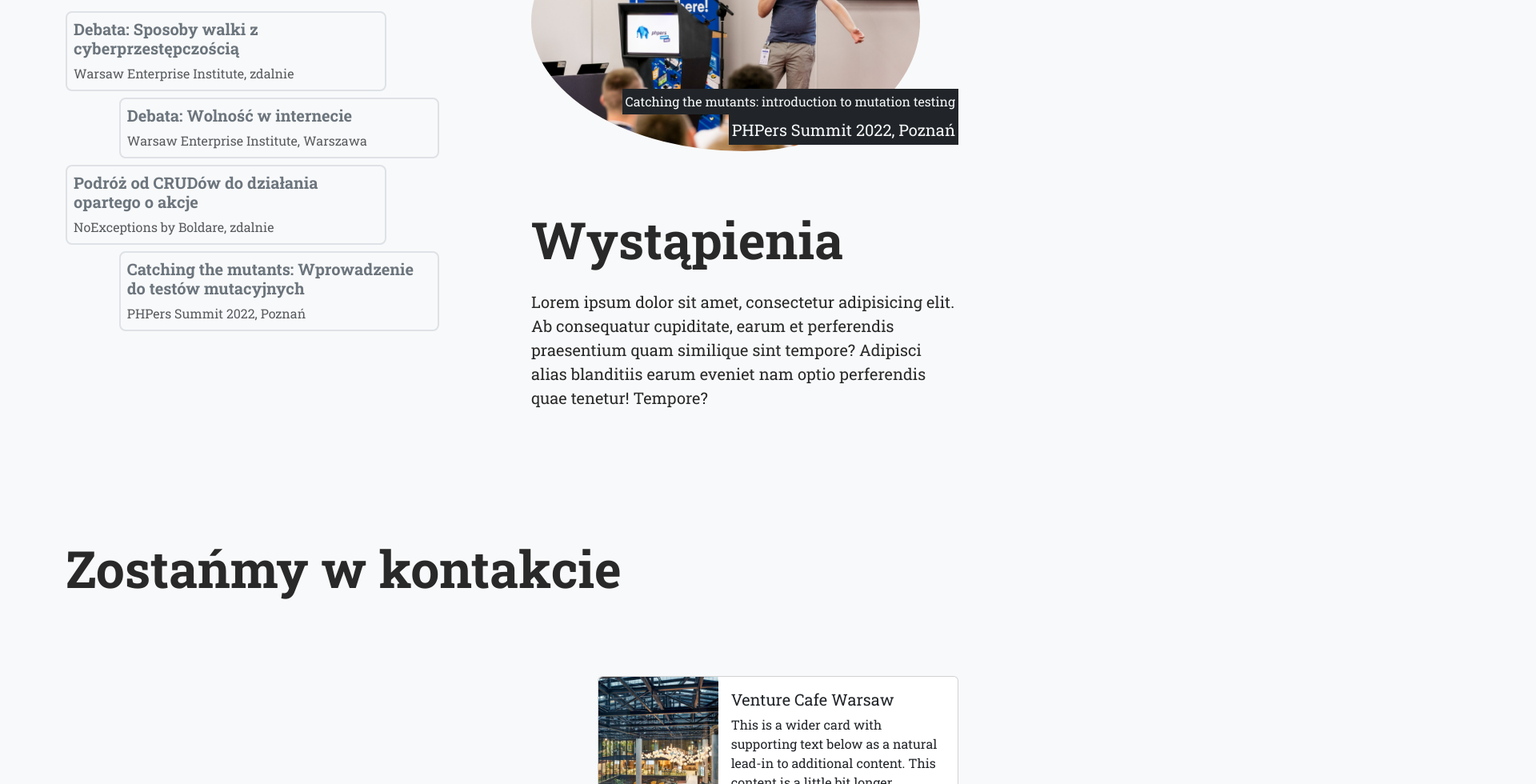
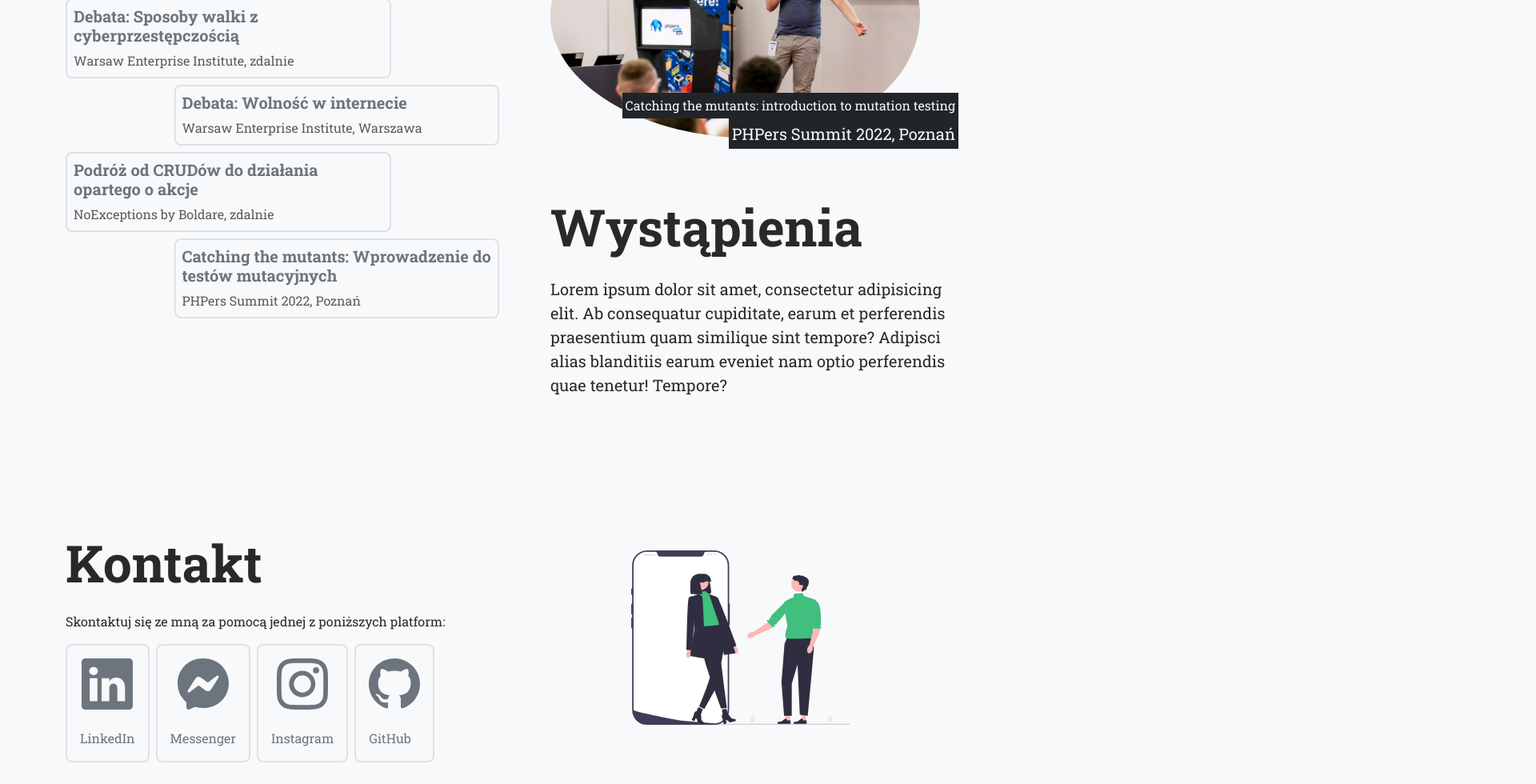
Before and after one commit to oskarbarcz/barcz-me-website, a React (Vite) app: page / in a window 1280 px wide. Shown: the part 1820-2800 px from the top of the page at 80% size, 1920 px wide, since content can reach past the window. Built offline with nearby package versions, Linux system fonts and the light colour scheme.

Commit message:
add new footer layout

```diff
--- a/src/blocks/ConferencesBlock.jsx
+++ b/src/blocks/ConferencesBlock.jsx
@@ -3,43 +3,47 @@ import photo from '../assets/photo_oskar_phpers.jpg'
 export default function ConferencesBlock() {
   return (
     <>
-      <div className="container my-5 py-5">
+      <div className="container my-lg-5 py-lg-5">
         <div className="row gx-5 align-items-center">
-          <div className="col-12 col-md-6">
-            <h2 className="text-light bg-dark p-1 h6 d-inline-block">Ostatnie wystąpienia</h2>
-            <div className="my-2 border border-2 p-2 w-75 rounded rounded-3">
+          <div className="col-12 col-lg-6 order-2 order-lg-1 pe-lg-3">
+            <section>
+              <h2 className="text-light bg-dark mt-4 mt-lg-0 p-1 h6 d-inline-block">Ostatnie wystąpienia i publikacje</h2>
+              <article className="my-2 border border-2 p-2 w-75 rounded rounded-3">
                 <h3 className="fs-5 fw-bold text-secondary">Debata: Sposoby walki z cyberprzestępczością</h3>
                 <span className="text-muted">Warsaw Enterprise Institute, zdalnie</span>
-            </div>
-            <div className="my-2 mx-auto border border-2 p-2 w-75 rounded rounded-3">
+              </article>
+              <article className="my-2 ms-auto border border-2 p-2 w-75 rounded rounded-3">
                 <h3 className="fs-5 fw-bold text-secondary">Debata: Wolność w internecie</h3>
                 <span className="text-muted">Warsaw Enterprise Institute, Warszawa</span>
-            </div>
-            <div className="my-2 border border-2 p-2 w-75 rounded rounded-3">
+              </article>
+              <article className="my-2 border border-2 p-2 w-75 rounded rounded-3">
                 <h3 className="fs-5 fw-bold text-secondary">Podróż od CRUDów do działania opartego o akcje</h3>
                 <span className="text-muted">NoExceptions by Boldare, zdalnie</span>
-            </div>
-            <div className="my-2 mx-auto border border-2 p-2 w-75 rounded rounded-3">
+              </article>
+              <article className="my-2 ms-auto border border-2 p-2 w-75 rounded rounded-3">
                 <h3 className="fs-5 fw-bold text-secondary">Catching the mutants: Wprowadzenie do testów mutacyjnych</h3>
                 <span className="text-muted">PHPers Summit 2022, Poznań</span>
+              </article>
+            </section>
           </div>
-          </div>
-          <div className="col-12 col-md-6">
-            <div className="position-relative">
+          <div className="col-12 col-lg-6 order-1 order-lg-2 ps-lg-5">
+            <section>
+              <article className="position-relative">
                 <img src={photo} className="me-n5 mb-5 pe-5 w-100 rounded-circle" alt=""/>
-              <div className="position-absolute text-end" style={{right: '0', bottom: '15%'}}>
+                <div className="position-absolute text-end" style={{right: '0', bottom: '10%'}}>
                 <span className="text-light p-1 bg-dark d-inline-block">
                   Catching the mutants: introduction to mutation testing
                 </span>
                   <span className="text-light p-1 bg-dark d-inline-block fs-5">PHPers Summit 2022, Poznań</span>
                 </div>
-            </div>
+              </article>
               <h2 className="fw-bold display-3 my-4">Wystąpienia</h2>
-            <p className="lead">
+              <article className="lead">
                 Lorem ipsum dolor sit amet, consectetur adipisicing elit. Ab consequatur cupiditate, earum et perferendis
                 praesentium quam similique sint tempore? Adipisci alias blanditiis earum eveniet nam optio perferendis quae
                 tenetur! Tempore?
-            </p>
+              </article>
+            </section>
             </div>
         </div>
       </div>
--- /dev/null
+++ b/src/blocks/ContactMeBlock.jsx
@@ -0,0 +1,40 @@
+import {Github, Instagram, Linkedin, Messenger} from "react-bootstrap-icons";
+import contactSvg from "../assets/undraw_contact.svg";
+
+export default function ContactMeBlock() {
+  return (
+    <div className="container my-5 py-5">
+      <div className="row align-items-center">
+        <div className="col-6">
+          <div>
+            <h2 className="fw-bold display-3 my-4">Kontakt</h2>
+            <p>Skontaktuj się ze mną za pomocą jednej z poniższych platform:</p>
+            <div className="d-flex">
+              <a className="border me-2 border-2 p-3 rounded rounded-3 text-secondary text-decoration-none" href="">
+                <Linkedin className="d-block display-3 mx-auto text-center"></Linkedin>
+                <span className="d-block mt-4">LinkedIn</span>
+              </a>
+              <a className="border me-2 border-2 p-3 rounded rounded-3 text-secondary text-decoration-none" href="">
+                <Messenger className="d-block display-3 mx-auto"></Messenger>
+                <span className="d-block mt-4">Messenger</span>
+              </a>
+              <a className="border me-2 border-2 p-3 rounded rounded-3 text-secondary text-decoration-none" href="">
+                <Instagram className="d-block display-3 mx-auto"></Instagram>
+                <span className="d-block mt-4">Instagram</span>
+              </a>
+              <a className="border me-2 border-2 p-3 rounded rounded-3 text-secondary text-decoration-none" href="">
+                <Github className="d-block display-3 mx-auto"></Github>
+                <span className="d-block mt-4">GitHub</span>
+              </a>
+            </div>
+          </div>
+        </div>
+        <div className="col-6">
+          <div>
+            <img className="d-block my-5 mx-auto w-50" src={contactSvg} alt=""/>
+          </div>
+        </div>
+      </div>
+    </div>
+  )
+}
--- a/src/blocks/FooterBlock.jsx
+++ b/src/blocks/FooterBlock.jsx
@@ -1,9 +1,16 @@
+import footerLayerSvg from '../assets/footer.svg';
+
 export default function FooterBlock() {
+  const currentYear = new Date().getFullYear();
+
   return (
-    <div className="bg-dark text-light">
-      <div className="container">
-        <span className="py-3 d-block">© 2017-2023 Oskar Barcz</span>
+    <>
+      <img src={footerLayerSvg} alt=""/>
+      <div className="bg-dark text-light">
+        <div className="container">
+          <span className="py-3 d-block">© 2017-{currentYear} Oskar Barcz</span>
+        </div>
       </div>
-    </div>
+    </>
   )
 }
--- a/src/blocks/NetworkingBlock.jsx
+++ /dev/null
@@ -1,71 +0,0 @@
-import {Github, Globe, Linkedin, Messenger} from "react-bootstrap-icons";
-import ventureCafePhoto from '../assets/venture_cafe.jpg';
-import piwpafPhoto from '../assets/piwpaf.jpg';
-
-export default function NetworkingBlock() {
-  return (
-    <div className="container my-5 py-5">
-      <h2 className="display-3 fw-bold mb-5">Zostańmy w kontakcie</h2>
-      <div className="row align-items-center text-center py-5">
-        <div className="col-12 col-md-5 d-flex">
-          <a className="card m-2 w-100 border-2 text-decoration-none contact-link" href="#">
-            <Linkedin className="display-4 m-auto mt-4 mb-3"/>
-            <span className="pb-2">LinkedIn</span>
-          </a>
-          <a className="card m-2 w-100 border-2 text-decoration-none contact-link" href="#">
-            <Messenger className="display-4 m-auto mt-4 mb-3"/>
-            <span className="pb-2">Messenger</span>
-          </a>
-          <a className="card m-2 w-100 border-2 text-decoration-none contact-link" href="#">
-            <Github className="display-4 m-auto mt-4 mb-3"/>
-            <span className="pb-2">GitHub</span>
-          </a>
-        </div>
-        <div className="col-12 col-md-2">
-          or let&apos;s meet <br />
-          in real life
-        </div>
-        <div className="col-12 col-md-5">
-          <div className="card mb-3 w-100">
-            <div className="row g-0">
-              <div className="col-md-4">
-                <img src={ventureCafePhoto} className="img-fluid rounded-start h-100 object-fit-cover" alt="..." />
-              </div>
-              <div className="col-md-8 text-start">
-                <div className="card-body">
-                  <h5 className="card-title">Venture Cafe Warsaw</h5>
-                  <p className="card-text">This is a wider card with supporting text below as a natural lead-in to additional content. This content is a little bit longer.</p>
-                  <small className="card-text">
-                    <a href="https://venturecafewarsaw.org/" className="icon-link icon-link-hover text-muted link-underline-dark">
-                      <Globe/>
-                      <span>Venture Cafe website</span>
-                    </a>
-                  </small>
-                </div>
-              </div>
-            </div>
-          </div>
-          <div className="card mb-3 w-100">
-            <div className="row g-0">
-              <div className="col-md-4">
-                <img src={piwpafPhoto} className="img-fluid rounded-start h-100 object-fit-cover" alt="..." />
-              </div>
-              <div className="col-md-8 text-start">
-                <div className="card-body">
-                  <h5 className="card-title">Networking and drinks</h5>
-                  <p className="card-text">This is a wider card with supporting text below as a natural lead-in to additional content. This content is a little bit longer.</p>
-                  <small className="card-text">
-                    <a href="https://www.meetup.com/pl-PL/warsawinternational/" className="icon-link icon-link-hover text-muted link-underline-dark">
-                      <Globe/>
-                      <span>Meetup event details</span>
-                    </a>
-                  </small>
-                </div>
-              </div>
-            </div>
-          </div>
-        </div>
-      </div>
-    </div>
-  )
-}
--- a/src/blocks/TechnologyBlock.jsx
+++ b/src/blocks/TechnologyBlock.jsx
@@ -54,10 +54,10 @@ export default function TechnologyBlock() {
   const sections = [backendStack, frontendStack, devopsStack];
 
   return (
-    <div className="container py-5 my-5">
+    <div className="container py-5 mt-5 my-md-5">
       <div className="row gx-5 align-items-center">
         <div className="col-12 col-md-6">
-          <img src={programmingSvg} className="w-100 d-block mx-auto mb-5 p-5" alt=""/>
+          <img src={programmingSvg} className="w-100 d-block mx-auto mb-2 mb-md-5 p-5" alt=""/>
           <h2 className="fw-bold display-3 my-4">Technologia</h2>
           <p className="lead">
             Lorem ipsum dolor sit amet, consectetur adipisicing elit. Ab consequatur cupiditate, earum et perferendis
@@ -69,7 +69,7 @@ export default function TechnologyBlock() {
           <div className="d-flex flex-wrap" id="glossy-cards">
             {sections.map((section, i) =>
               <>
-                <h3 className="text-light bg-dark p-1 h6 mb-0 mt-3">{section.title}</h3>
+                <h3 className="text-light bg-dark p-1 h6 mb-0 mt-4">{section.title}</h3>
                 <GlowingBoxes texts={section.technologies} key={i} />
               </>
           )}
--- a/src/routes/ConferencesRoute.jsx
+++ /dev/null
@@ -1,14 +0,0 @@
-import HeroBlock from "../blocks/HeroBlock.jsx";
-import FooterBlock from "../blocks/FooterBlock.jsx";
-import EventsBlock from "../blocks/EventsBlock.jsx";
-import ConferencesBlock from "../blocks/ConferencesBlock.jsx";
-
-export default function ConferencesRoute() {
-  return (
-    <>
-      <ConferencesBlock/>
-      <EventsBlock/>
-      <FooterBlock/>
-    </>
-  )
-}
--- a/src/routes/RootRoute.jsx
+++ b/src/routes/RootRoute.jsx
@@ -2,7 +2,7 @@ import HeroBlock from "../blocks/HeroBlock.jsx";
 import FooterBlock from "../blocks/FooterBlock.jsx";
 import TechnologyBlock from "../blocks/TechnologyBlock.jsx";
 import ConferencesBlock from "../blocks/ConferencesBlock.jsx";
-import NetworkingBlock from "../blocks/NetworkingBlock.jsx";
+import ContactMeBlock from "../blocks/ContactMeBlock.jsx";
 import NavigationBlock from "../blocks/NavigationBlock.jsx";
 
 export default function RootRoute() {
@@ -12,7 +12,7 @@ export default function RootRoute() {
       <HeroBlock/>
       <TechnologyBlock/>
       <ConferencesBlock/>
-      <NetworkingBlock/>
+      <ContactMeBlock/>
       <FooterBlock/>
     </>
   )
```
Also changed, not shown: src/blocks/EventsBlock.jsx (deleted, +0 -85 lines), src/main.jsx (+1 -6 lines), src/assets/footer.svg (added), src/assets/undraw_contact.svg (added). Lines whose indentation alone changed are shown as unchanged.
